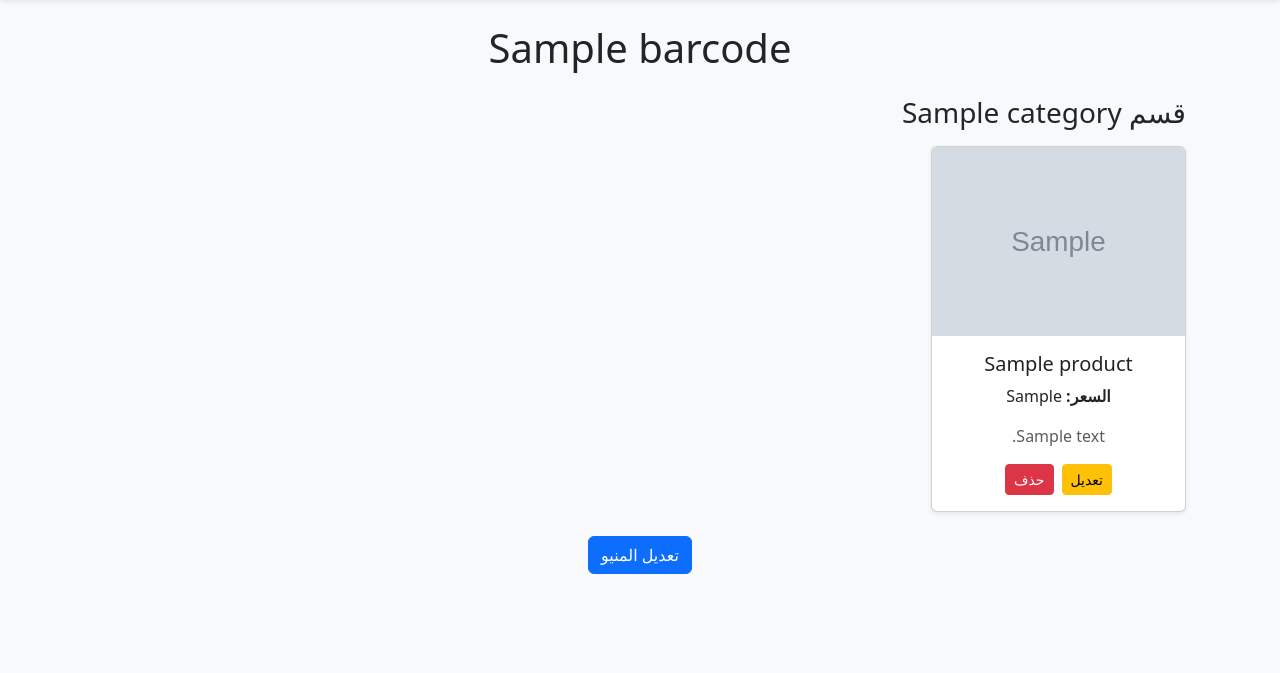
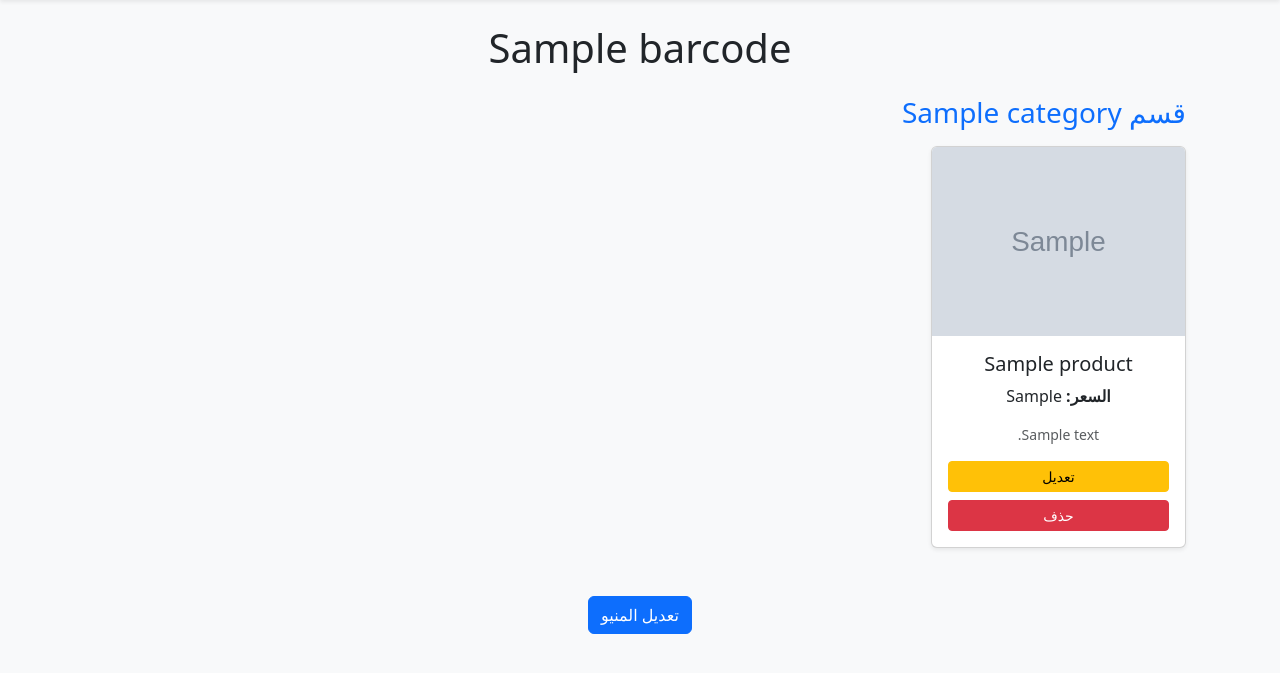
Before and after one commit to Ali5mohamed/barcode-generator, a Django app: page /barcode_app/product/1/ in a window 1280 px wide. Shown: the part 56-729 px from the top of the page. Run offline with Django 5.2, Linux system fonts and the light colour scheme; a user stored in the database is signed in; tables that the repository leaves empty hold one stand-in row (values such as "Sample post"); grey boxes marked "Sample" are stand-in pictures; some libraries are stand-ins or nearby versions.

Commit message:
product detail

```diff
--- a/barcode_app/templates/product_detail.html
+++ b/barcode_app/templates/product_detail.html
@@ -2,28 +2,30 @@
 {% block title %}{{ barcode.title }}{% endblock %}
 
 {% block content %}
-<div class="container mt-4 text-center">
+<div class="container mt-4">
 
-    <h1 class="mb-4">{{ barcode.title }}</h1>
+    <h1 class="mb-4 text-center">{{ barcode.title }}</h1>
 
     {% if categories %}
 
         {% for category in categories %}
 
             <!-- القسم -->
-            <h3 class="text-start mt-4 mb-3"> قسم {{ category.name }}</h3>
+            <h3 class="mt-4 mb-3 text-primary">
+                قسم {{ category.name }}
+            </h3>
 
-            <div class="row justify-content-start">
+            <div class="row">
 
                 {% for product in category.product_set.all %}
-                <div class="col-md-3 mb-4">
+                <div class="col-12 col-sm-6 col-md-4 col-lg-3 mb-4">
 
                     <div class="card h-100 shadow-sm">
 
                         {% if product.image %}
-                        <img src="{{ product.image.url }}" class="card-img-top">
+                        <img src="{{ product.image.url }}" class="card-img-top img-fluid">
                         {% else %}
-                        <img src="https://via.placeholder.com/300x200?text=No+Image">
+                        <img src="https://via.placeholder.com/300x200?text=No+Image" class="card-img-top img-fluid">
                         {% endif %}
 
                         <div class="card-body text-center">
@@ -34,20 +36,22 @@
                                 <strong>السعر:</strong> {{ product.price }}
                             </p>
 
-                            <p class="card-text text-muted">
+                            <p class="card-text text-muted small">
                                 {{ product.description }}
                             </p>
 
                             {% if user.is_authenticated %}
-                            <div class="d-flex justify-content-center gap-2 mt-3">
+                            <div class="d-flex flex-column gap-2 mt-3">
 
-                                <a href="{% url 'barcode_app:edit_product' product.id %}" class="btn btn-warning btn-sm">
+                                <a href="{% url 'barcode_app:edit_product' product.id %}"
+                                   class="btn btn-warning btn-sm w-100">
                                     تعديل
                                 </a>
 
-                                <form method="POST" action="{% url 'barcode_app:delete_product' product.id %}">
+                                <form method="POST"
+                                      action="{% url 'barcode_app:delete_product' product.id %}">
                                     {% csrf_token %}
-                                    <button class="btn btn-danger btn-sm">
+                                    <button class="btn btn-danger btn-sm w-100">
                                         حذف
                                     </button>
                                 </form>
@@ -60,28 +64,25 @@
                     </div>
 
                 </div>
-
                 {% empty %}
                     <p class="text-muted">لا توجد منتجات في هذا القسم</p>
                 {% endfor %}
 
-
             </div>
-
-
 
         {% endfor %}
 
-        <!-- تعديل المنيو -->
         {% if user.is_authenticated %}
+        <div class="text-center mt-4">
             <a href="{% url 'barcode_app:edit_menu' barcode.id %}"
-            class="btn btn-primary mb-3">
-            تعديل المنيو
+               class="btn btn-primary">
+                تعديل المنيو
             </a>
+        </div>
         {% endif %}
 
     {% else %}
-        <p>لا توجد أقسام لهذا المنيو</p>
+        <p class="text-center text-muted">لا توجد أقسام لهذا المنيو</p>
     {% endif %}
 
 </div>
```
